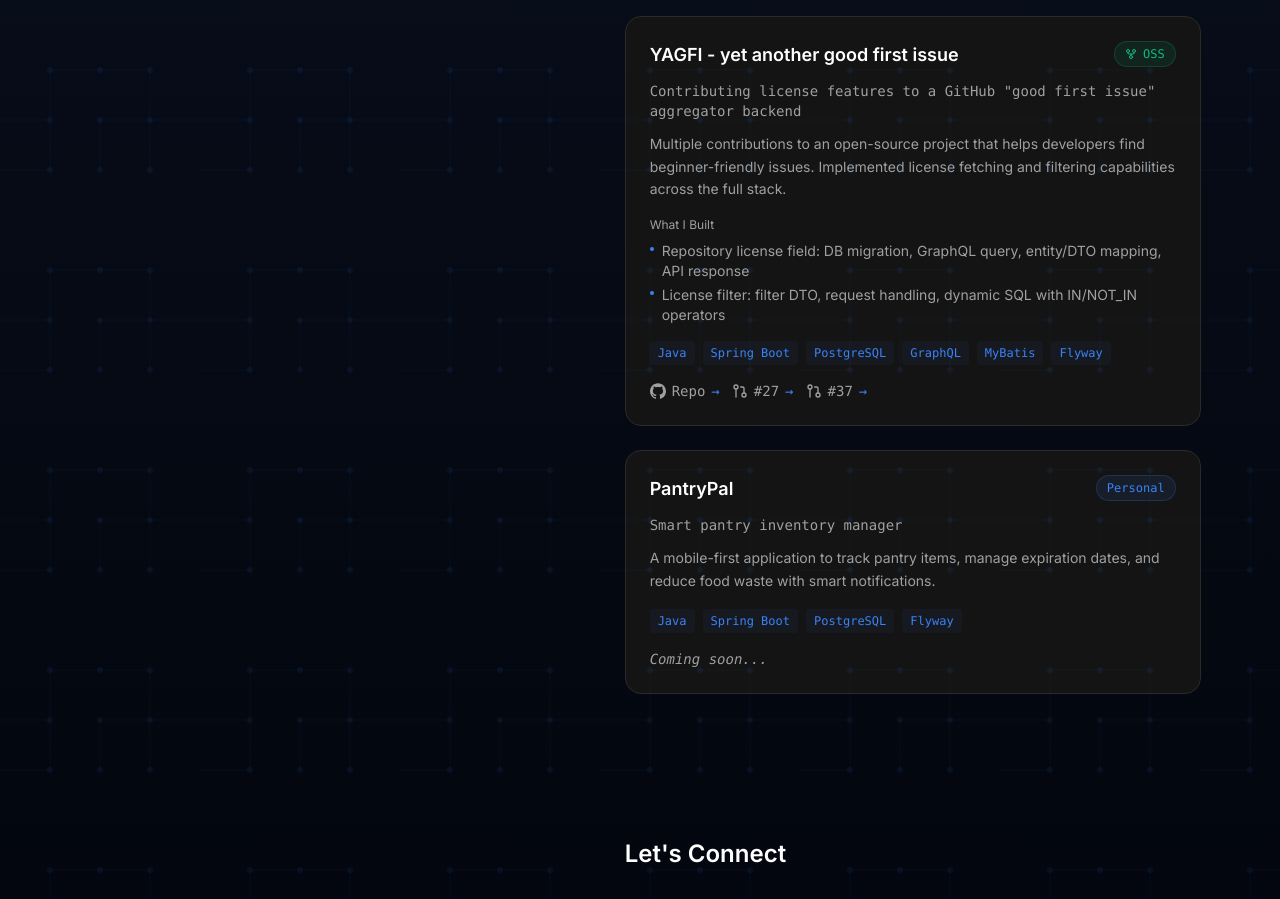
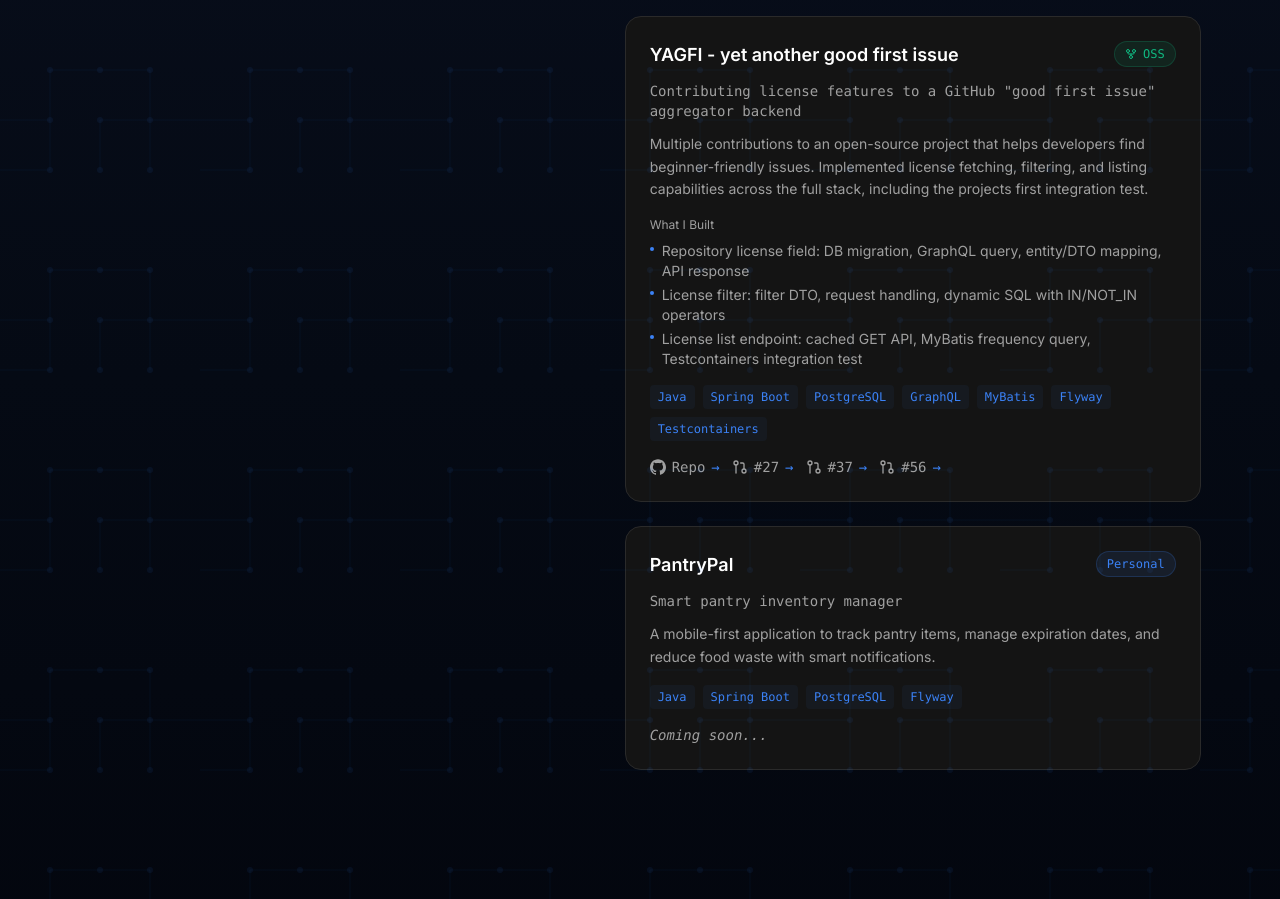
Before and after one commit to erisjacey/portfolio, a Next.js app: page / in a window 1280 px wide. Shown: the part 1180-2079 px from the top of the page. Built offline with nearby package versions, Linux system fonts and the light colour scheme; no server answers.

Commit message:
Add license list feature to YAGFI contributions

```diff
--- a/src/constants/projects/yagfi.ts
+++ b/src/constants/projects/yagfi.ts
@@ -10,7 +10,7 @@ export const yagfiContributions: Project[] = [
     oneLiner:
       'Contributing license features to a GitHub "good first issue" aggregator backend',
     description:
-      'Multiple contributions to an open-source project that helps developers find beginner-friendly issues. Implemented license fetching and filtering capabilities across the full stack.',
+      'Multiple contributions to an open-source project that helps developers find beginner-friendly issues. Implemented license fetching, filtering, and listing capabilities across the full stack, including the projects first integration test.',
     techStack: [
       'Java',
       'Spring Boot',
@@ -18,10 +18,12 @@ export const yagfiContributions: Project[] = [
       'GraphQL',
       'MyBatis',
       'Flyway',
+      'Testcontainers',
     ],
     highlights: [
       'Repository license field: DB migration, GraphQL query, entity/DTO mapping, API response',
       'License filter: filter DTO, request handling, dynamic SQL with IN/NOT_IN operators',
+      'License list endpoint: cached GET API, MyBatis frequency query, Testcontainers integration test',
     ],
     links: [
       {
@@ -39,6 +41,11 @@ export const yagfiContributions: Project[] = [
         url: 'https://github.com/Regyl/yagfi-back/pull/37',
         type: 'pr',
       },
+      {
+        label: '#56',
+        url: 'https://github.com/Regyl/yagfi-back/pull/56',
+        type: 'pr',
+      },
     ],
     featured: true,
     createdAt: '2025-02-03',
```
